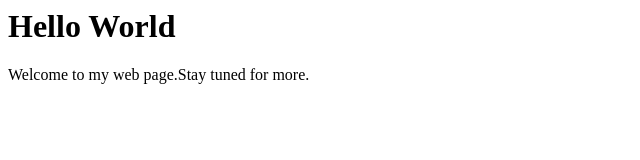
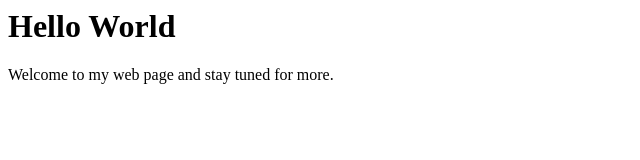
Before and after one commit to dumindya/dumindya.github.io, a plain HTML site: page index.html in a window 1280 px wide. Shown: the full height of the page, 0-640 px from the left. Drawn offline with Linux system fonts and the light colour scheme.

Commit message:
Update index.html

```diff
--- a/index.html
+++ b/index.html
@@ -4,6 +4,6 @@
 </head>
 <body>
 <h1>Hello World</h1>
-<p1>Welcome to my web page.Stay tuned for more.</p1>
+<p1>Welcome to my web page and stay tuned for more.</p1>
 </body>
 </html>
```
